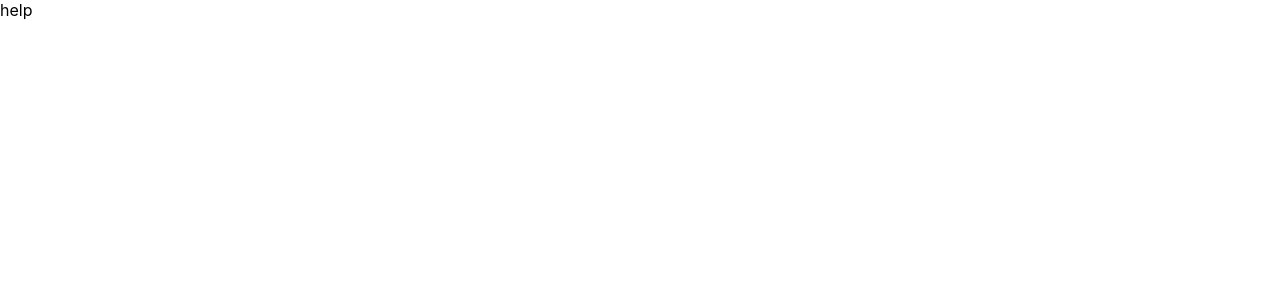
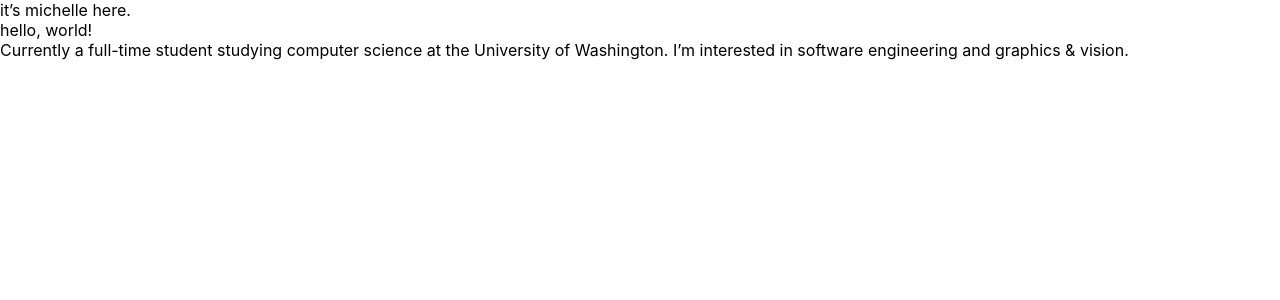
Before and after one commit to m-arquiza/m-arquiza.github.io, a React (Create React App) app in the folder web-app/: page / in a window 1280 px wide. Shown: the top 300 px of the page. Built offline with nearby package versions, Linux system fonts and the light colour scheme.

Commit message:
add home

```diff
--- a/web-app/src/App.tsx
+++ b/web-app/src/App.tsx
@@ -1,13 +1,12 @@
 import React, {Component} from "react";
-import logo from './logo.svg';
 import "./App.css";
-//import Home from "./components/home";
+import Home from "./components/home";
 
 class App extends Component<{}, {}> {
   render() {
     return (
         <div>
-          <body>help</body>
+          <Home></Home>
         </div>
     );
   }
--- /dev/null
+++ b/web-app/src/components/home.tsx
@@ -0,0 +1,17 @@
+import React, { Component } from "react";
+
+class Home extends Component{
+    render() {
+        return (
+            <div id="home">
+                <div className="title">it’s michelle here.</div>
+                <div className="subtitle">hello, world!</div>
+                <div className="bio">Currently a full-time student studying computer science at
+                                     the University of Washington. I’m interested in software
+                                     engineering and graphics & vision.</div>
+            </div>
+        );
+    }
+
+}
+export default Home;
```
